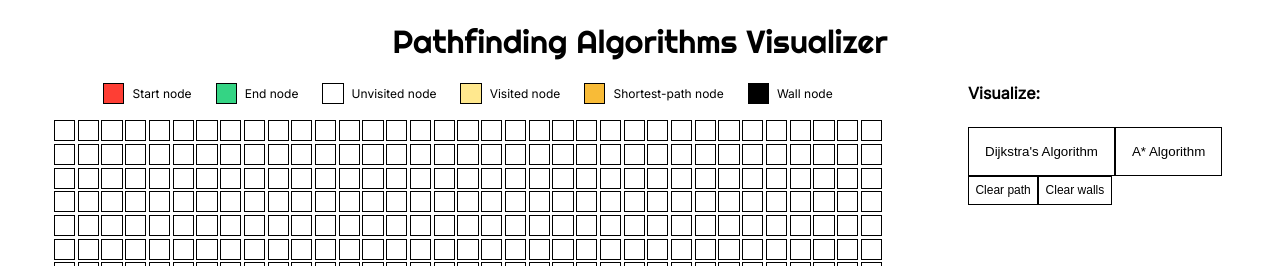
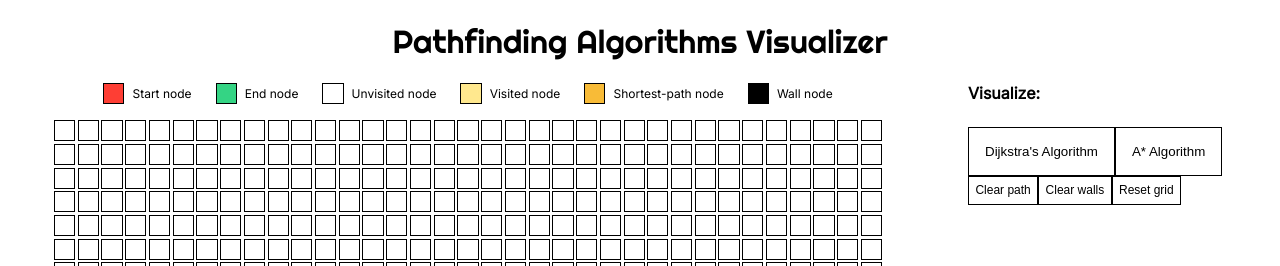
Before and after one commit to sonngdev/algorithms-visualizer, a React (Vite) app in the folder react-vite/: page / in a window 1280 px wide. Shown: the top 266 px of the page. Built offline with nearby package versions, Linux system fonts and the light colour scheme.

Commit message:
feat: Add button to reset grid

```diff
--- a/react-vite/src/App.tsx
+++ b/react-vite/src/App.tsx
@@ -26,10 +26,12 @@ export type DragState = {
 
 const NUM_ROWS = 20;
 const NUM_COLS = 35;
+const DEFAULT_START_NODE_POS = { row: 9, col: 12 };
+const DEFAULT_END_NODE_POS = { row: 9, col: 22 };
 
 function App() {
-  const [startNodePos, setStartNodePos] = useState({ row: 9, col: 12 });
-  const [endNodePos, setEndNodePos] = useState({ row: 9, col: 22 });
+  const [startNodePos, setStartNodePos] = useState(DEFAULT_START_NODE_POS);
+  const [endNodePos, setEndNodePos] = useState(DEFAULT_END_NODE_POS);
   const initialNodeStates = useMemo(() => {
     const states: NodeState[][] = [];
     for (let i = 0; i < NUM_ROWS; i++) {
@@ -73,6 +75,14 @@ function App() {
     timeoutRef.current.forEach(clearTimeout);
     timeoutRef.current = [];
   };
+
+  const resetGrid = () => {
+    setStartNodePos(DEFAULT_START_NODE_POS);
+    setEndNodePos(DEFAULT_END_NODE_POS);
+    setNodeStates(initialNodeStates);
+    timeoutRef.current.forEach(clearTimeout);
+    timeoutRef.current = [];
+  }
 
   //-------------Visualizing pathfinding algorithm-------------//
 
@@ -341,6 +351,13 @@ function App() {
           >
             Clear walls
           </button>
+          <button
+            type="button"
+            className="action minor"
+            onClick={resetGrid}
+          >
+            Reset grid
+          </button>
         </div>
       </div>
     </div>
```
